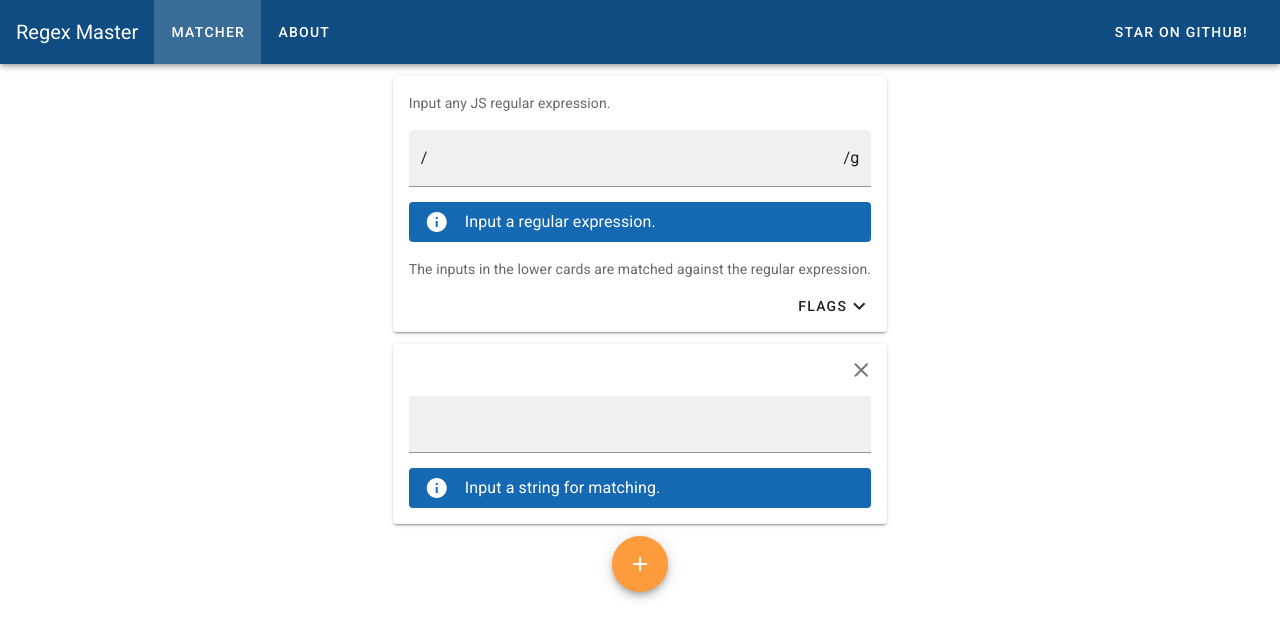
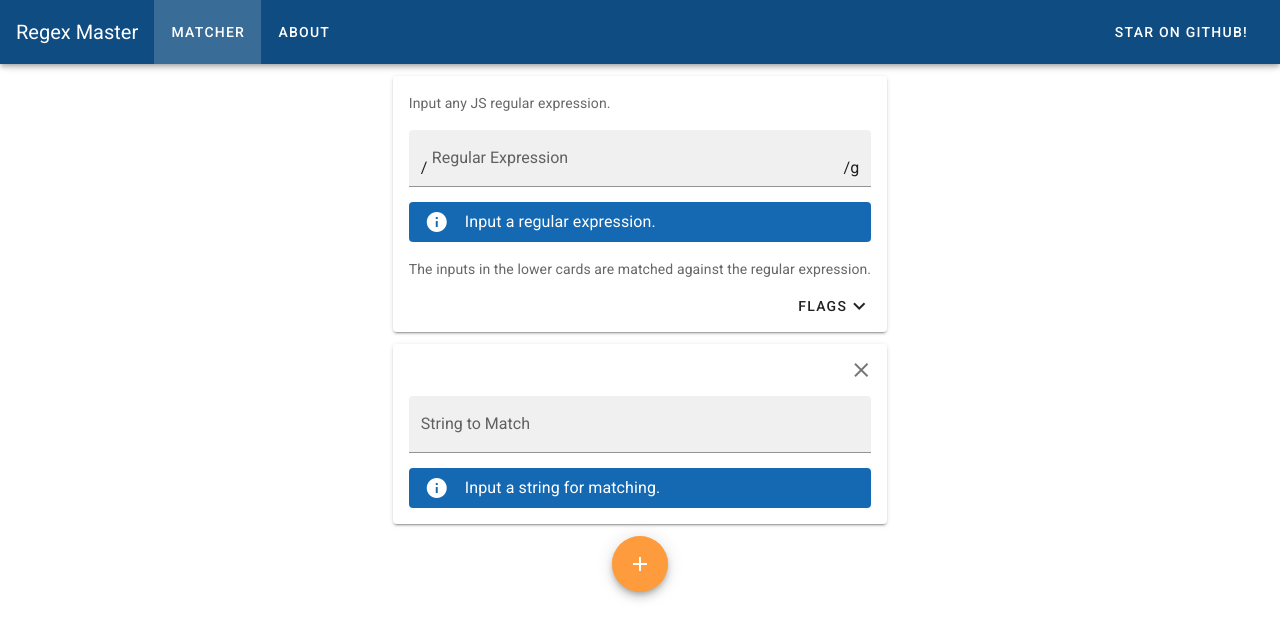
Before and after one commit to LKummer/regex-master, a Nuxt app: page / in a window 1280 px wide. Both pictures are taken after a click on the button 639 px from the left and 416 px from the top of the page. Shown: the top 638 px of the page. Built offline with nearby package versions, Linux system fonts and the light colour scheme.

Commit message:
Add labels to text inputs to improve the usability.

```diff
--- a/components/MatchCard.vue
+++ b/components/MatchCard.vue
@@ -13,6 +13,7 @@
     <v-card-text class="pt-0">
       <v-textarea
         v-model="input_value"
+        label="String to Match"
         rows="1"
         auto-grow
         condensed
--- a/components/RegexCard.vue
+++ b/components/RegexCard.vue
@@ -8,6 +8,7 @@
         v-model="regex_string"
         :suffix="'/' + regex_flags_string"
         prefix="/"
+        label="Regular Expression"
         filled
         hide-details
         class="my-4"
```
